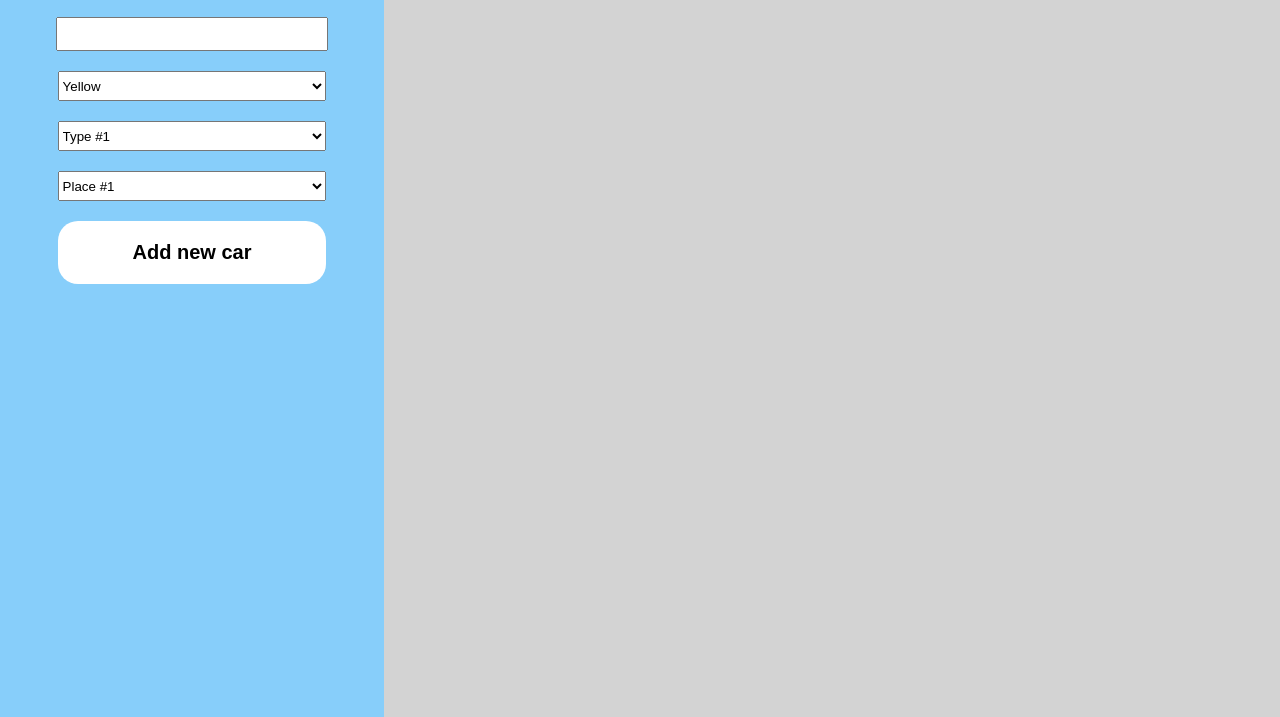
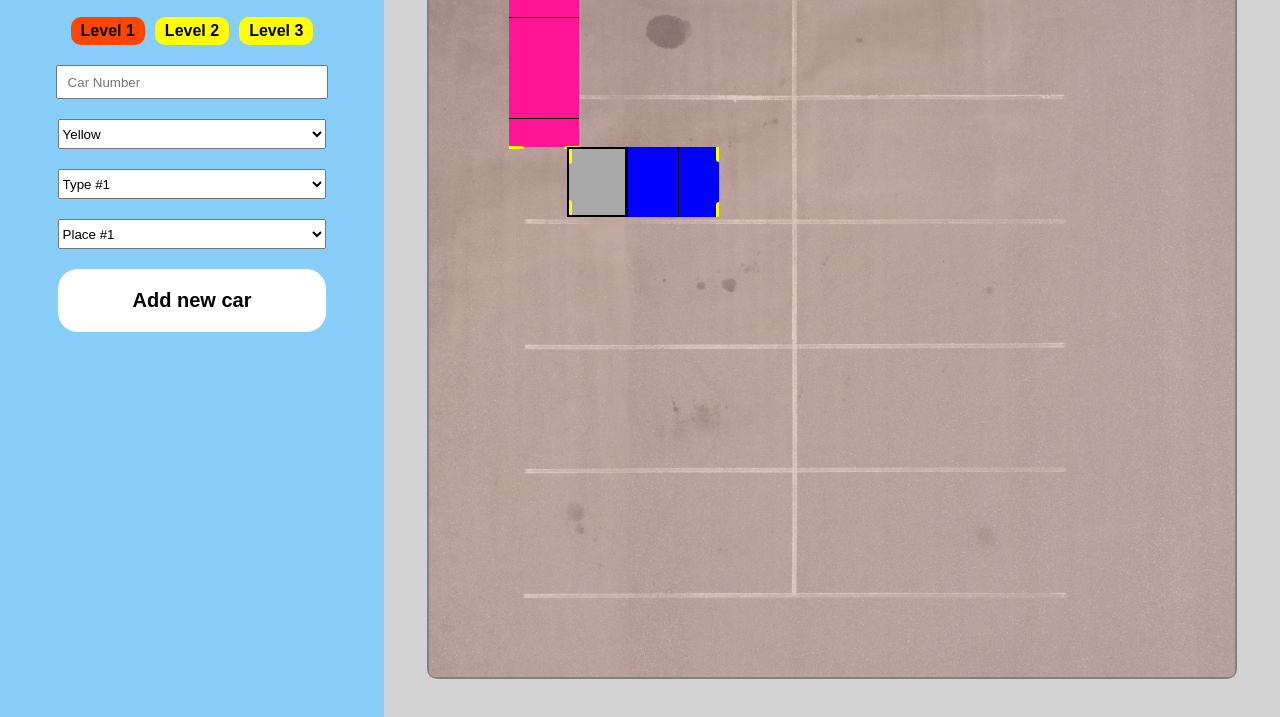
Before and after one commit to MarynaShavlak/game-parking, a plain HTML site: page index.html in a window 1280 px wide. Shown: the part 83-800 px from the top of the page. Drawn offline with Linux system fonts and the light colour scheme.

Commit message:
finish css

```diff
--- a/index.html
+++ b/index.html
@@ -12,15 +12,31 @@
       <h1 hidden>Game Parking</h1>
       <div class="block-form">
         <h2 class="form-title">Add new car</h2>
+        <ul class="level-btn-list">
+          <li class="level-item">
+            <button type="button" class="level-btn active">Level 1</button>
+          </li>
+          <li class="level-item">
+            <button type="button" class="level-btn">Level 2</button>
+          </li>
+          <li class="level-item">
+            <button type="button" class="level-btn">Level 3</button>
+          </li>
+        </ul>
         <form class="parking-form">
-          <input type="text" class="form-control" />
+          <input
+            type="text"
+            class="form-control input-name"
+            name="car-numbers"
+            placeholder="Car Number"
+          />
           <select class="form-control">
             <option value="1">Yellow</option>
             <option value="2">Pink</option>
             <option value="3">Blue</option>
             <option value="4">Green</option>
             <option value="5">Orange</option>
-            <option value="6">Black</option>
+            <option value="6">Cyan</option>
           </select>
           <select class="form-control">
             <option value="1">Type #1</option>
@@ -41,7 +57,29 @@
           </button>
         </form>
       </div>
-      <div class="block-parking"></div>
+      <div class="block-parking">
+        <img
+          src="./images/level1.jpg"
+          alt="parking-area-image"
+          class="parking-area-img"
+        />
+        <div id="cars">
+          <div class="car color-pink type-1" style="top: 20px; left: 80px">
+            <div class="header">
+              <!-- <div class="attr"></div> -->
+            </div>
+            <div class="middle"></div>
+            <div class="footer"></div>
+          </div>
+          <div class="car color-blue type-2" style="top: 150px; left: 180px">
+            <div class="header">
+              <!-- <div class="attr"></div> -->
+            </div>
+            <div class="middle"></div>
+            <div class="footer"></div>
+          </div>
+        </div>
+      </div>
     </div>
 
     <script src="index.js"></script>
--- a/index.js
+++ b/index.js
@@ -3,6 +3,9 @@
  *  1.1 Форма для створення авто
  *  1.2.Поле для відображення парковки
  *  1.3. Створити авто
+ * - Обробити форму додавання авто
+ * - Створити блок автівки
+ * - Додати авто на сторінку в потрібні координати
  *  1.4. Розмістити автівки на парковці
  *
  *
--- a/style.css
+++ b/style.css
@@ -1,6 +1,9 @@
 * {
   margin: 0;
   padding: 0;
+}
+ul {
+  list-style: none;
 }
  body, html {
   height: 100%;
@@ -19,9 +22,13 @@
 }
 
 .block-parking {
-background-color:lightgray;
-width: 70%;
-height: 100%;
+  position: relative;
+  background-color:lightgray;
+  width: 70%;
+  height: 100%;
+  display: flex;
+  justify-content: center;
+  align-items: center;
 }
 
 
@@ -59,7 +66,178 @@ height: 100%;
    transition : 300ms color cubic-bezier(0.075, 0.82, 0.165, 1), 300ms background-color cubic-bezier(0.075, 0.82, 0.165, 1);
 }
 
-.add-new-car-btn:hover, .add-new-car-btn:focus {
+.add-new-car-btn:hover, .add-new-car-btn:focus, .level-btn:hover, .level-btn:focus {
    background-color: black;
    color: white;
 }
+
+.level-btn-list {
+  display: flex;
+  column-gap: 10px;
+  margin-bottom: 20px;
+  justify-content: center;
+}
+
+.level-btn {
+  height: auto;
+    background-color: yellow;
+    border-radius: 10px;
+    border: none;
+    padding: 5px 10px;
+    font-size: 16px;
+    font-weight: 700;
+    color: black;
+    cursor: pointer;
+    transition: 300ms color cubic-bezier(0.075, 0.82, 0.165, 1), 300ms background-color cubic-bezier(0.075, 0.82, 0.165, 1);
+}
+
+.parking-area-img {
+  display: block;
+  width: 90%;
+  height: 90%;
+  border: 2px solid grey;
+  border-radius: 10px;
+}
+
+
+
+.level-btn.active {
+      background-color: orangered;
+}
+
+.input-name {
+  width: calc(70% - 10px);
+  padding-left: 10px;
+}
+
+#cars {
+  position: absolute;
+  top: 5%;
+  left: 5%;
+  width: 90%;
+  height: 90%;
+  background-color: rgba(200, 150, 140,0.5);
+}
+
+
+.car {
+  position:absolute;
+  top: 20px;
+  left: 20px;
+  width: 70px;
+  height: 150px;
+  /* background-color:deeppink; */
+}
+
+.header, .footer {
+  position: relative;
+  width: 100%;
+
+}
+.header {
+  /* background-color: black; */
+  height: 40px;
+  border-bottom: 1px solid black;
+
+}
+
+.header::before, .header::after,
+.footer::before,
+.footer::after {
+  content:'';
+  position: absolute;
+  width: 15px;
+  height: 3px;
+  background-color: yellow;
+}
+.header::before {
+  top: 0;
+  left: 0;
+  border-radius: 0px 0px 5px 0px;
+
+}
+.header::after {
+  top: 0;
+  right: 0;
+  border-radius: 0px 0px 0px 5px;
+}
+
+.footer::before {
+  bottom: 0;
+  left: 0;
+  border-radius: 0px 5px 0px 0px;
+
+}
+.footer::after {
+  bottom: 0;
+  right: 0;
+  border-radius: 5px 0px 0px 0px;
+}
+
+
+.footer {
+  /* background-color:midnightblue; */
+  height: 30px;
+}
+
+.middle {
+  position: relative;
+  width: 100%;
+  height: 80px;
+  border-bottom: 1px solid black;
+}
+
+.attr {
+  position: absolute;
+  width: 16px;
+  height: 26px;
+  top: calc(50% - 13px);
+ left: calc(50% - 8px);
+  background-color: grey;
+}
+
+.car.color-yellow {
+  background-color: yellow;
+}
+.car.color-blue {
+  background-color: blue;
+}
+.car.color-green {
+  background-color: green;
+}
+.car.color-orange {
+  background-color: orange;
+}
+.car.color-cyan {
+  background-color:cyan;
+}
+.car.color-pink {
+  background-color: deeppink;
+}
+
+.car.type-1 {
+  height: 170px;
+}
+.car.type-1 .middle {
+  height: 100px;
+}
+
+.car.type-2 {
+transform: rotate(90deg);
+}
+
+.car.type-2 .middle {
+  height: 50px;
+}
+.car.type-2 .footer {
+  height: calc(60px - 4px);
+  background-color: darkgray;
+  border: 2px solid;
+  width: calc(70px - 4px);
+}
+
+/* .car.type-3 {} */
+
+.car.car-rotate {
+  transform: rotate(90deg);
+}
```
Also changed, not shown: images/level1.jpg (added).
